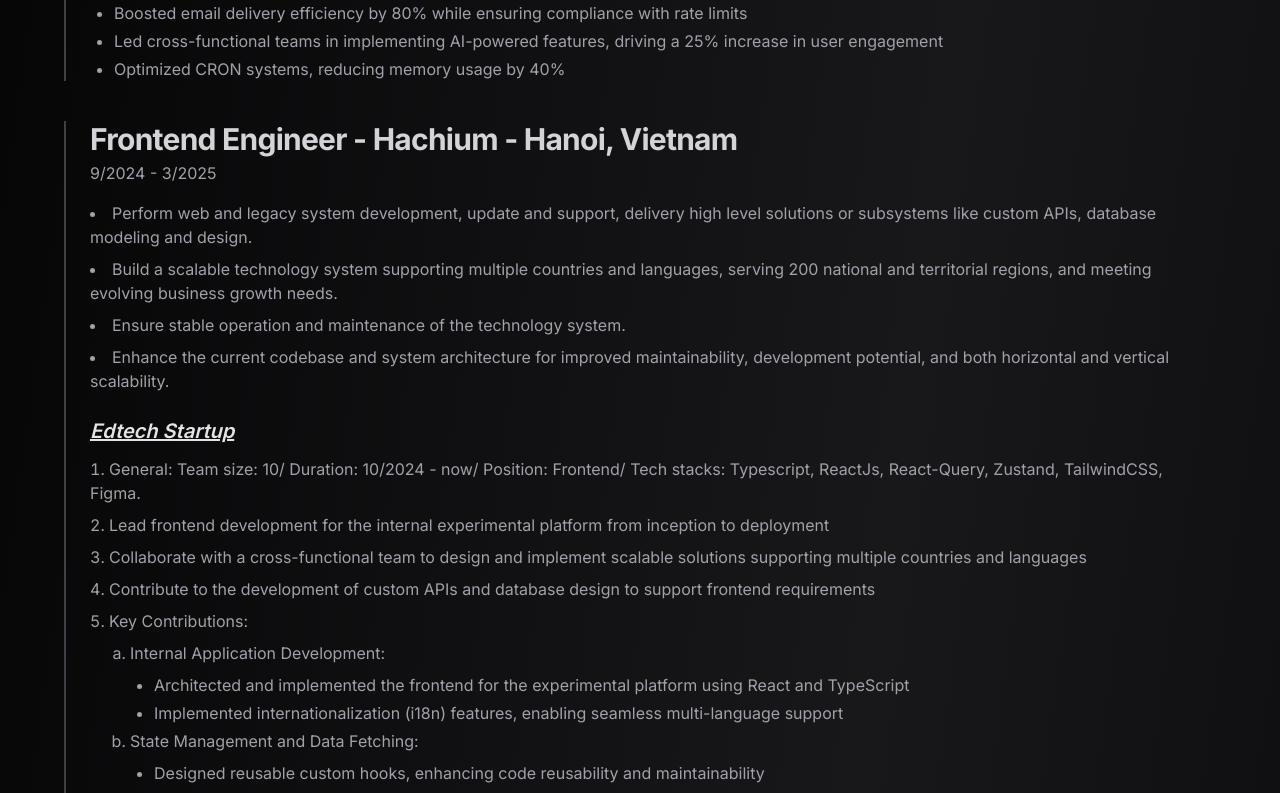
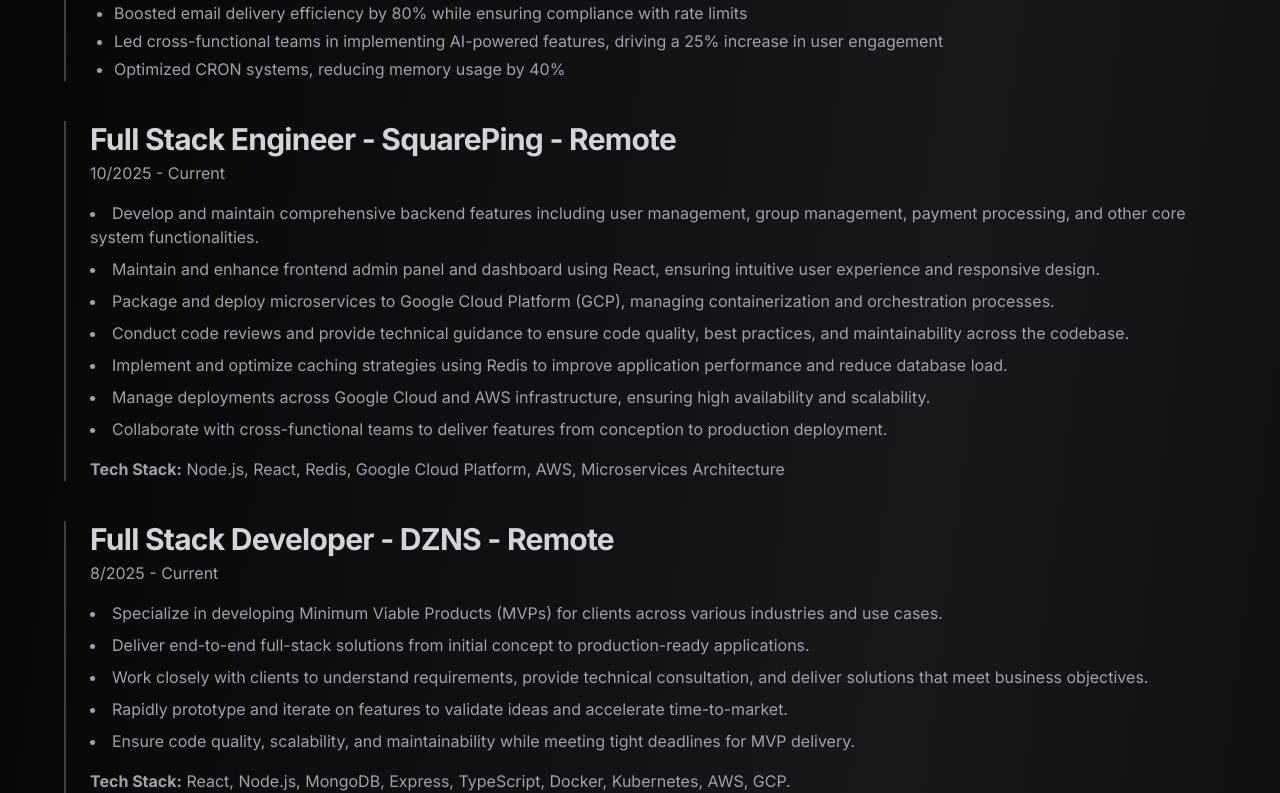
Before and after one commit to beiryu/nextjs-portfolio-pageview-counter, a Next.js app: page /portfolio in a window 1280 px wide. Shown: the part 2320-3113 px from the top of the page. Built offline with nearby package versions, Linux system fonts and the light colour scheme; no server answers; what tailwindcss-debug-screens would draw is missing.

Commit message:
fix: update formatting commands in package.json and improve code consistency across layout, page, and navigation components

```diff
--- a/app/components/nav.tsx
+++ b/app/components/nav.tsx
@@ -10,7 +10,7 @@
 	useEffect(() => {
 		if (!ref.current) return;
 		const observer = new IntersectionObserver(([entry]) =>
-      setIntersecting(entry.isIntersecting)
+			setIntersecting(entry.isIntersecting),
 		);
 
 		observer.observe(ref.current);
--- a/app/page.tsx
+++ b/app/page.tsx
@@ -37,9 +37,7 @@
 
 			<div className="hidden w-screen h-px animate-glow md:block animate-fade-right bg-gradient-to-r from-zinc-300/0 via-zinc-300/50 to-zinc-300/0" />
 			<div className="my-16 text-center animate-fade-in">
-        <h2 className="text-sm text-zinc-500 ">
-          I'm a full stack developer.
-        </h2>
+				<h2 className="text-sm text-zinc-500 ">I'm a full stack developer.</h2>
 			</div>
 		</div>
 	);
--- a/app/portfolio/page.tsx
+++ b/app/portfolio/page.tsx
@@ -47,8 +47,8 @@
 							<ul className="mt-4 text-zinc-400 list-disc list-inside space-y-2">
 								<li>
 									Develop and maintain backend features and system integrations,
-                  delivering high-level solutions including custom APIs, database
-                  modeling and design.
+									delivering high-level solutions including custom APIs,
+									database modeling and design.
 								</li>
 								<li>
 									Collaborate with clients to discuss requirements and propose
@@ -63,8 +63,8 @@
 									code quality and consistency across the codebase.
 								</li>
 								<li>
-                  Support deployment processes and monitor production systems for
-                  stability and performance.
+									Support deployment processes and monitor production systems
+									for stability and performance.
 								</li>
 								<li>
 									Contribute to architectural discussions and recommend
@@ -107,9 +107,10 @@
 									infrastructure using Colyseus
 								</li>
 								<li>
-                  Served as primary owner for key microservices within the game ecosystem,
-                  including social network (profile, friend, clan, habitat services),
-                  combat system (PvP/PvE/matchmaking services)
+									Served as primary owner for key microservices within the game
+									ecosystem, including social network (profile, friend, clan,
+									habitat services), combat system (PvP/PvE/matchmaking
+									services)
 								</li>
 								<li>
 									Conducted regular load testing and performance monitoring
@@ -157,23 +158,25 @@
 											Social Network Services:
 											<ul className="pl-6 mt-2 space-y-1 list-disc">
 												<li>
-                          Architected and implemented core social features including profiles,
-                          friend systems, clan management, and player habitats
+													Architected and implemented core social features
+													including profiles, friend systems, clan management,
+													and player habitats
 												</li>
 												<li>
-                          Developed an advanced friend recommendation engine using
-                          graph algorithms and player behavior analysis
+													Developed an advanced friend recommendation engine
+													using graph algorithms and player behavior analysis
 												</li>
 												<li>
-                          Built real-time clan chat and activity feeds using WebSocket
-                          connections and Redis pub/sub
+													Built real-time clan chat and activity feeds using
+													WebSocket connections and Redis pub/sub
 												</li>
 												<li>
-                          Created habitat customization system with real-time synchronization between players
+													Created habitat customization system with real-time
+													synchronization between players
 												</li>
 												<li>
-                          Implemented social achievements and rewards system integrated
-                          with player profiles
+													Implemented social achievements and rewards system
+													integrated with player profiles
 												</li>
 											</ul>
 										</li>
@@ -181,16 +184,17 @@
 											Combat System Services:
 											<ul className="pl-6 mt-2 space-y-1 list-disc">
 												<li>
-                          Designed and implemented PvP matchmaking algorithm considering
-                          player rank, level, and historical performance
+													Designed and implemented PvP matchmaking algorithm
+													considering player rank, level, and historical
+													performance
 												</li>
 												<li>
-                          Built PvE progression system with dynamic difficulty scaling
-                          based on player stats
+													Built PvE progression system with dynamic difficulty
+													scaling based on player stats
 												</li>
 												<li>
-                          Created combat result validation and anti-cheat systems
-                          to ensure fair play
+													Created combat result validation and anti-cheat
+													systems to ensure fair play
 												</li>
 												<li>
 													Implemented leaderboard and ranking systems with Redis
@@ -287,6 +291,85 @@
 								</li>
 							</ul>
 						</div>
+
+						<div className="border-l-2 border-zinc-700 pl-6">
+							<h3 className="text-2xl font-bold tracking-tight text-zinc-300 sm:text-3xl">
+								Full Stack Engineer - SquarePing - Remote
+							</h3>
+							<p className="text-zinc-400 mt-1">10/2025 - Current</p>
+							<ul className="mt-4 text-zinc-400 list-disc list-inside space-y-2">
+								<li>
+									Develop and maintain comprehensive backend features including
+									user management, group management, payment processing, and
+									other core system functionalities.
+								</li>
+								<li>
+									Maintain and enhance frontend admin panel and dashboard using
+									React, ensuring intuitive user experience and responsive
+									design.
+								</li>
+								<li>
+									Package and deploy microservices to Google Cloud Platform
+									(GCP), managing containerization and orchestration processes.
+								</li>
+								<li>
+									Conduct code reviews and provide technical guidance to ensure
+									code quality, best practices, and maintainability across the
+									codebase.
+								</li>
+								<li>
+									Implement and optimize caching strategies using Redis to
+									improve application performance and reduce database load.
+								</li>
+								<li>
+									Manage deployments across Google Cloud and AWS infrastructure,
+									ensuring high availability and scalability.
+								</li>
+								<li>
+									Collaborate with cross-functional teams to deliver features
+									from conception to production deployment.
+								</li>
+							</ul>
+							<div className="mt-4 text-zinc-400">
+								<strong>Tech Stack:</strong> Node.js, React, Redis, Google Cloud
+								Platform, AWS, Microservices Architecture
+							</div>
+						</div>
+
+						<div className="border-l-2 border-zinc-700 pl-6">
+							<h3 className="text-2xl font-bold tracking-tight text-zinc-300 sm:text-3xl">
+								Full Stack Developer - DZNS - Remote
+							</h3>
+							<p className="text-zinc-400 mt-1">8/2025 - Current</p>
+							<ul className="mt-4 text-zinc-400 list-disc list-inside space-y-2">
+								<li>
+									Specialize in developing Minimum Viable Products (MVPs) for
+									clients across various industries and use cases.
+								</li>
+								<li>
+									Deliver end-to-end full-stack solutions from initial concept
+									to production-ready applications.
+								</li>
+								<li>
+									Work closely with clients to understand requirements, provide
+									technical consultation, and deliver solutions that meet
+									business objectives.
+								</li>
+								<li>
+									Rapidly prototype and iterate on features to validate ideas
+									and accelerate time-to-market.
+								</li>
+								<li>
+									Ensure code quality, scalability, and maintainability while
+									meeting tight deadlines for MVP delivery.
+								</li>
+							</ul>
+							<div className="mt-4 text-zinc-400">
+								<strong>Tech Stack:</strong> React, Node.js, MongoDB, Express,
+								TypeScript, Docker, Kubernetes, AWS, GCP.
+							</div>
+						</div>
+
 						<div className="border-l-2 border-zinc-700 pl-6">
 							<h3 className="text-2xl font-bold tracking-tight text-zinc-300 sm:text-3xl">
 								Frontend Engineer - Hachium - Hanoi, Vietnam
--- a/app/projects/article.tsx
+++ b/app/projects/article.tsx
@@ -20,7 +20,9 @@
 								)}
 							</time>
 						) : (
-							<span className="bg-gradient-to-r from-amber-600 to-rose-700 rounded-md px-2 py-1 text-white font-bold shadow-sm">SOON</span>
+							<span className="bg-gradient-to-r from-amber-600 to-rose-700 rounded-md px-2 py-1 text-white font-bold shadow-sm">
+								SOON
+							</span>
 						)}
 					</span>
 					<span className="text-zinc-500 text-xs  flex items-center gap-1">
--- a/package.json
+++ b/package.json
@@ -6,7 +6,7 @@
     "dev": "next dev",
     "build": "next build",
     "start": "next start",
-    "fmt": "pnpm rome check . --apply-unsafe && pnpm rome format . --write"
+    "fmt": "npx rome check . --apply-unsafe && npx rome format . --write"
   },
   "dependencies": {
     "@next/mdx": "^13.5.4",
```
Also changed, not shown: app/contact/page.tsx (+8 -1 lines), app/projects/page.tsx (+6 -2 lines), app/layout.tsx (indentation only). Lines whose indentation alone changed are shown as unchanged.
